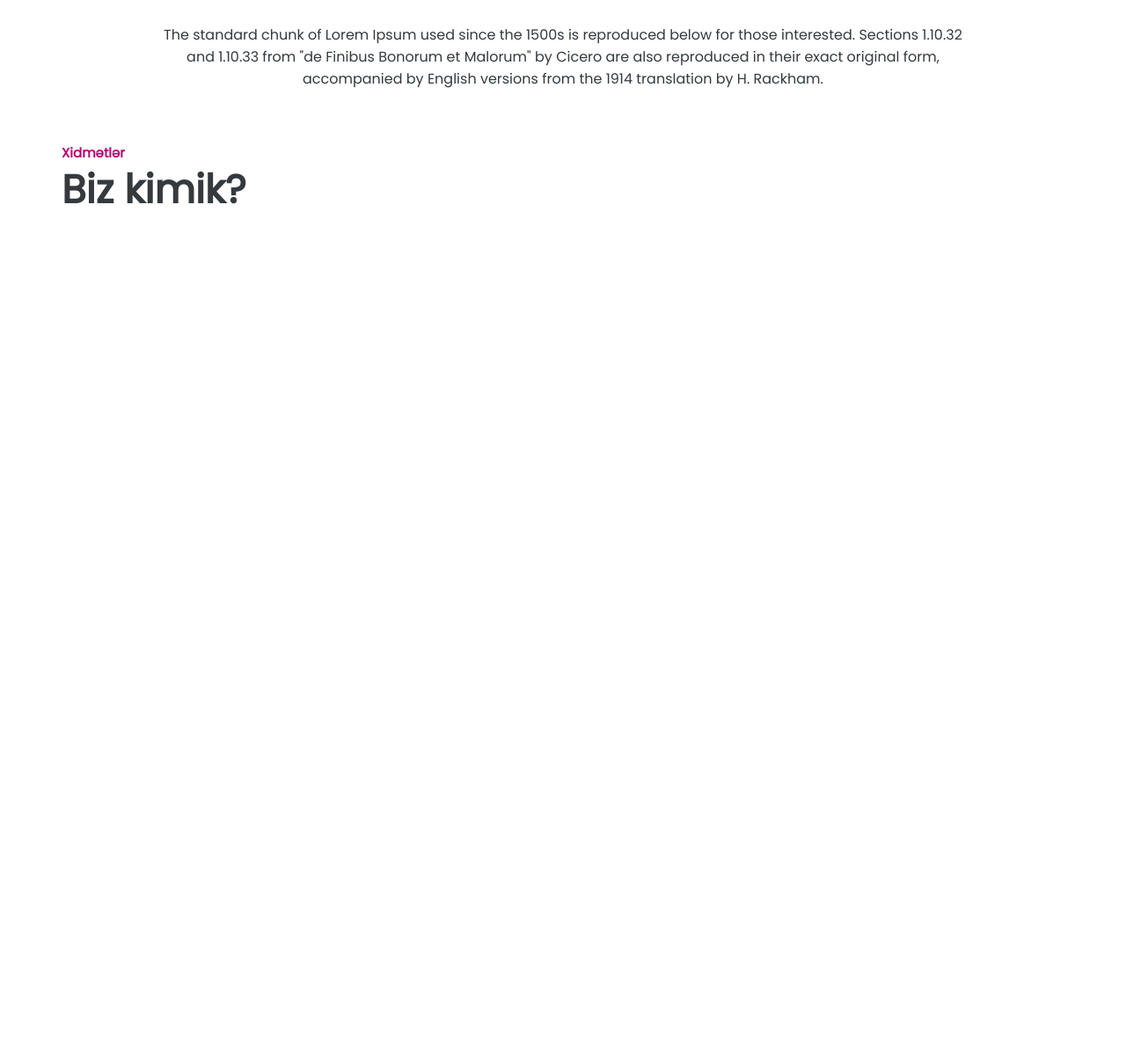
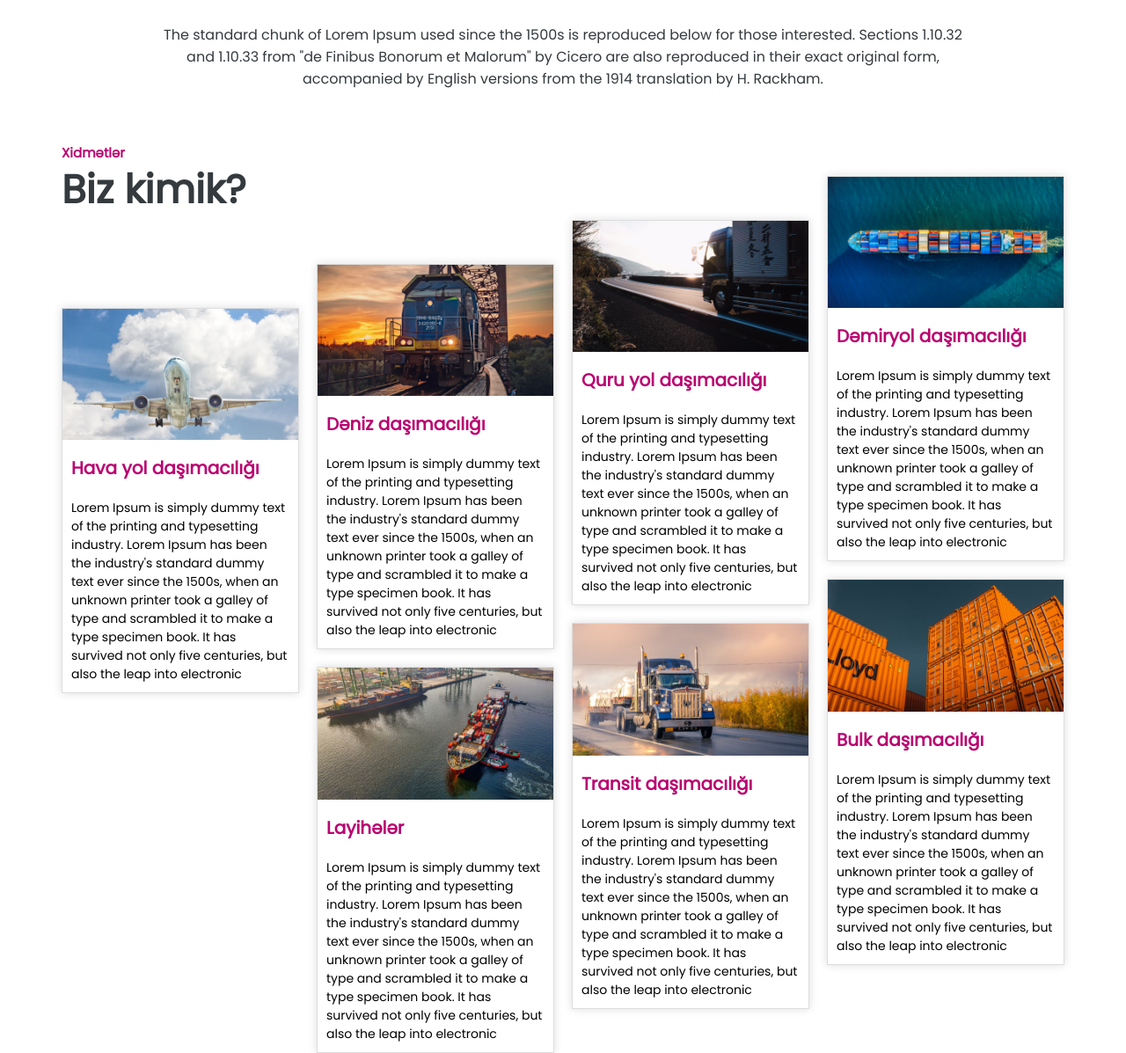
Before and after one commit to TheCodeFather0/shusha-logistics, a plain HTML site: page index.html in a window 1280 px wide. Shown: the part 1451-2648 px from the top of the page at 88% size. Before the commit the page ends 1701 px from the top, so only its background shows below. Drawn offline with Linux system fonts and the light colour scheme; a web font is replaced by a local one.

Commit message:
portfolio section created

```diff
--- a/assets/css/style.css
+++ b/assets/css/style.css
@@ -171,3 +171,45 @@ main .aboutSection .aboutSectionImageAndContent .contentText {
 main .aboutSection {
   padding: 50px 0;
 }
+
+main .portfolioSection .cards {
+  flex-wrap: wrap;
+  gap: 20px;
+  justify-content: flex-end;
+}
+
+main .portfolioSection .cards .card {
+  width: calc(25% - 15px);
+  border: 1px solid #ddd;
+  box-shadow: 0 0 10px #ddd;
+  position: relative;
+}
+
+main .portfolioSection .cards .card img {
+  width: 100%;
+}
+
+main .portfolioSection .cards .card h2 {
+  color: var(--currentColor);
+  font-size: 20px;
+  padding: 10px;
+}
+
+main .portfolioSection .cards .card p {
+  font-size: 14px;
+  padding: 10px;
+}
+
+main .portfolioSection .cards .card:nth-child(4),
+main .portfolioSection .cards .card:last-child {
+  top: -50px;
+}
+
+main .portfolioSection .cards .card:nth-child(2),
+main .portfolioSection .cards .card:nth-child(5) {
+  top: 50px;
+}
+
+main .portfolioSection .cards .card:first-child {
+  top: 100px;
+}
--- a/index.html
+++ b/index.html
@@ -133,6 +133,99 @@
           <div class="portfolioTitle">
             <h2 class="title">Biz kimik?</h2>
           </div>
+
+          <div class="row cards">
+            <div class="card">
+              <img src="./assets/images/1.png" alt="image1" />
+              <h2>Hava yol daşımacılığı</h2>
+              <p>
+                Lorem Ipsum is simply dummy text of the printing and typesetting
+                industry. Lorem Ipsum has been the industry's standard dummy
+                text ever since the 1500s, when an unknown printer took a galley
+                of type and scrambled it to make a type specimen book. It has
+                survived not only five centuries, but also the leap into
+                electronic
+              </p>
+            </div>
+
+            <div class="card">
+              <img src="./assets/images/2.png" alt="image1" />
+              <h2>Dəniz daşımacılığı</h2>
+              <p>
+                Lorem Ipsum is simply dummy text of the printing and typesetting
+                industry. Lorem Ipsum has been the industry's standard dummy
+                text ever since the 1500s, when an unknown printer took a galley
+                of type and scrambled it to make a type specimen book. It has
+                survived not only five centuries, but also the leap into
+                electronic
+              </p>
+            </div>
+
+            <div class="card">
+              <img src="./assets/images/3.png" alt="image1" />
+              <h2>Quru yol daşımacılığı</h2>
+              <p>
+                Lorem Ipsum is simply dummy text of the printing and typesetting
+                industry. Lorem Ipsum has been the industry's standard dummy
+                text ever since the 1500s, when an unknown printer took a galley
+                of type and scrambled it to make a type specimen book. It has
+                survived not only five centuries, but also the leap into
+                electronic
+              </p>
+            </div>
+
+            <div class="card">
+              <img src="./assets/images/4.png" alt="image1" />
+              <h2>Dəmiryol daşımacılığı</h2>
+              <p>
+                Lorem Ipsum is simply dummy text of the printing and typesetting
+                industry. Lorem Ipsum has been the industry's standard dummy
+                text ever since the 1500s, when an unknown printer took a galley
+                of type and scrambled it to make a type specimen book. It has
+                survived not only five centuries, but also the leap into
+                electronic
+              </p>
+            </div>
+
+            <div class="card">
+              <img src="./assets/images/5.png" alt="image1" />
+              <h2>Layihələr</h2>
+              <p>
+                Lorem Ipsum is simply dummy text of the printing and typesetting
+                industry. Lorem Ipsum has been the industry's standard dummy
+                text ever since the 1500s, when an unknown printer took a galley
+                of type and scrambled it to make a type specimen book. It has
+                survived not only five centuries, but also the leap into
+                electronic
+              </p>
+            </div>
+
+            <div class="card">
+              <img src="./assets/images/6.png" alt="image1" />
+              <h2>Transit daşımacılığı</h2>
+              <p>
+                Lorem Ipsum is simply dummy text of the printing and typesetting
+                industry. Lorem Ipsum has been the industry's standard dummy
+                text ever since the 1500s, when an unknown printer took a galley
+                of type and scrambled it to make a type specimen book. It has
+                survived not only five centuries, but also the leap into
+                electronic
+              </p>
+            </div>
+
+            <div class="card">
+              <img src="./assets/images/7.png" alt="image1" />
+              <h2>Bulk daşımacılığı</h2>
+              <p>
+                Lorem Ipsum is simply dummy text of the printing and typesetting
+                industry. Lorem Ipsum has been the industry's standard dummy
+                text ever since the 1500s, when an unknown printer took a galley
+                of type and scrambled it to make a type specimen book. It has
+                survived not only five centuries, but also the leap into
+                electronic
+              </p>
+            </div>
+          </div>
         </div>
       </section>
     </main>
```
Also changed, not shown: assets/images/1.png (added), assets/images/2.png (added), assets/images/3.png (added), assets/images/4.png (added), assets/images/5.png (added), assets/images/6.png (added), assets/images/7.png (added).
